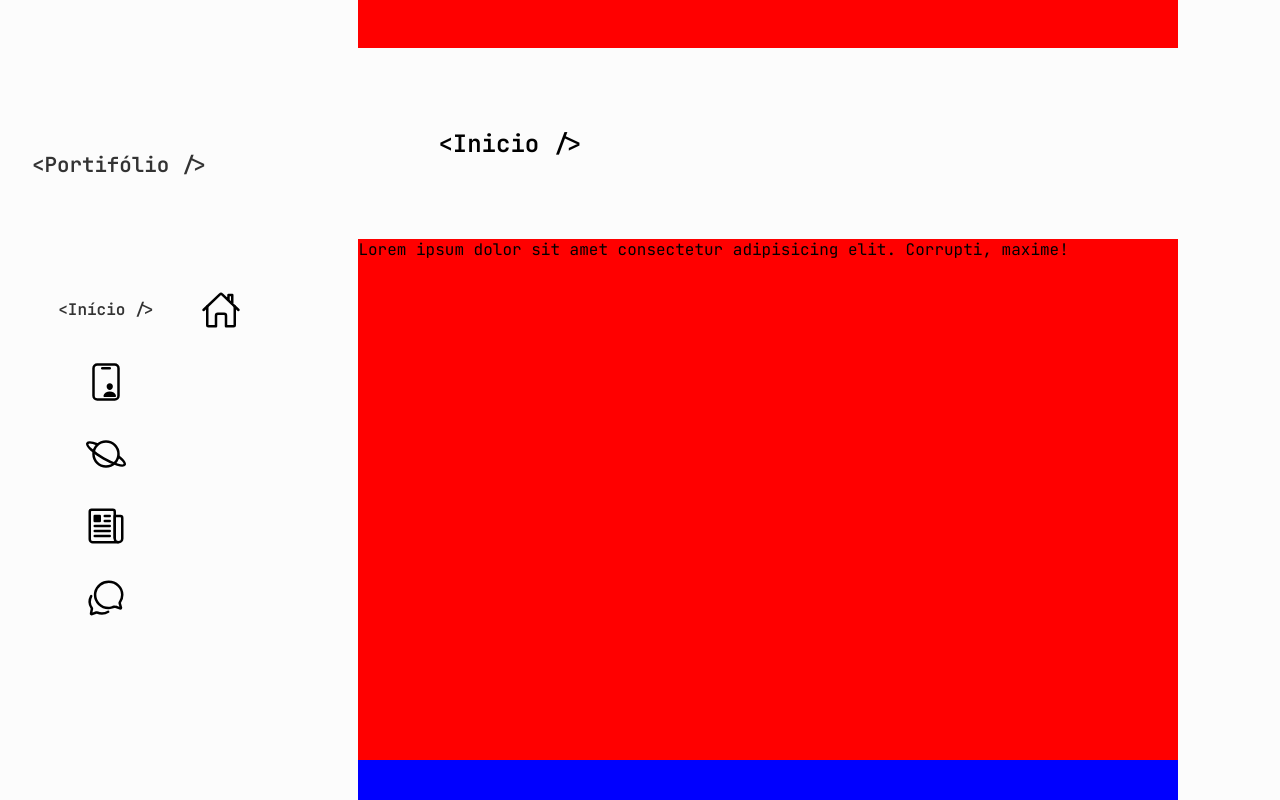
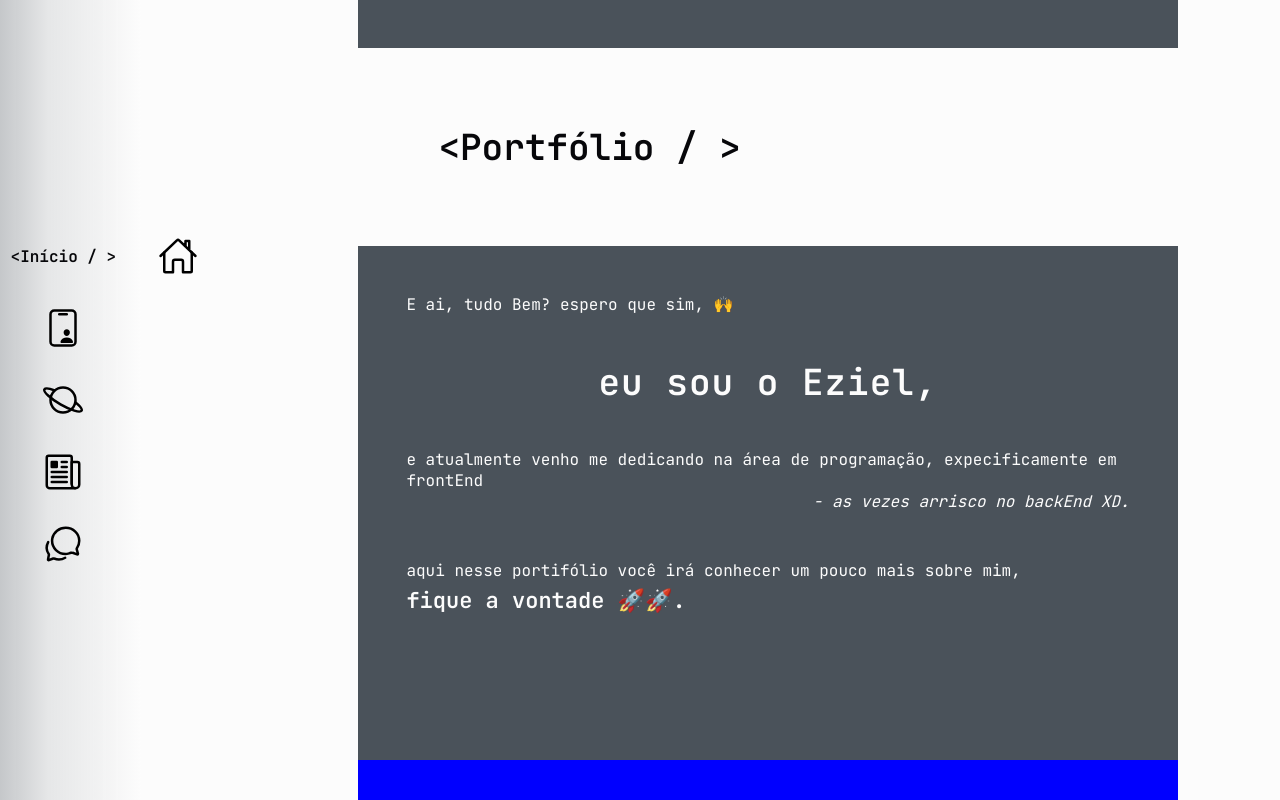
Before and after one commit to eziiel/portfolio, a React (Vite) app: page / in a window 1280 px wide. Shown: the top 800 px of the page. Built offline with nearby package versions, Linux system fonts and the light colour scheme.

Commit message:
end init

```diff
--- /dev/null
+++ b/src/assets/dataText.json
@@ -0,0 +1,14 @@
+[
+  {
+    "tag":"inicio",
+    "nome" :"Eziel",
+    "text":[
+      "E ai, tudo Bem? espero que sim, 🙌",
+      "eu sou o Eziel," ,
+      "e atualmente venho me dedicando na área de programação, expecificamente em frontEnd",
+      "- as vezes arrisco no backEnd XD.",
+      "aqui nesse portifólio você irá conhecer um pouco mais sobre mim,",
+      "fique a vontade 🚀🚀."
+    ]
+  }
+]
--- /dev/null
+++ b/src/assets/mm.tsx
@@ -0,0 +1,9 @@
+import React from "react"
+
+interface Props {
+  text: string;
+}
+
+export const MM = ({ text }: Props): JSX.Element => {
+  return <span>{`<${text} / >`}</span>
+}
--- a/src/components/experiencia/index.tsx
+++ b/src/components/experiencia/index.tsx
@@ -4,7 +4,7 @@ import { Title } from "../../styleds/forComponents/geral"
 
 export const Experiencia: React.FC = () => {
   return (
-    <S.ExperienciaSection>
+    <S.ExperienciaSection id="Experiencia">
       <Title>Experiencia</Title>
       <div>Lorem ipsum dolor sit amet.</div>
     </S.ExperienciaSection>
--- a/src/components/inicio/index.tsx
+++ b/src/components/inicio/index.tsx
@@ -1,15 +1,22 @@
 import React from "react"
 import * as S from "./styled"
 import { Title } from "../../styleds/forComponents/geral"
+import Data from "../../assets/dataText.json"
+import { MM } from "../../assets/mm"
 
 export const Inicio: React.FC = () => {
+  const inicio = Data[0]
+
   return (
-    <S.InicioSection>
-      <Title id="inicio">{`<Inicio />`}</Title>
-      <p>
-        Lorem ipsum dolor sit amet consectetur adipisicing elit. Corrupti,
-        maxime!
-      </p>
+    <S.InicioSection id="Início">
+      <Title>
+        <MM text="Portfólio" />
+      </Title>
+      <S.InicioInfo>
+        {inicio.text.map(text => (
+          <S.Info key={text}>{text}</S.Info>
+        ))}
+      </S.InicioInfo>
     </S.InicioSection>
   )
 }
--- a/src/components/inicio/styled.ts
+++ b/src/components/inicio/styled.ts
@@ -2,7 +2,33 @@ import styled from "styled-components"
 import { Section } from "../../styleds/forComponents/geral"
 
 const InicioSection = styled(Section)`
-  background: red;
+  background: var(--grey);
+  color: var(--light);
 `
 
-export { InicioSection }
+const InicioInfo = styled.article`
+  padding: 3rem;
+  display: flex;
+  flex-direction: column;
+`
+const Info = styled.p`
+  :nth-child(2) {
+    /* color: red; */
+    align-self: center;
+    font: var(--title);
+    padding: 3rem 0;
+    letter-spacing: 1px;
+  }
+  :nth-child(4) {
+    align-self: end;
+    font-style: italic;
+    padding-bottom: 3rem;
+  }
+  :nth-child(6) {
+    padding: 0.5rem 0;
+    font: var(--info);
+    /* align-self: center; */
+  }
+`
+
+export { InicioSection, InicioInfo, Info }
--- a/src/components/navBar/index.tsx
+++ b/src/components/navBar/index.tsx
@@ -2,6 +2,7 @@ import React from "react"
 import * as S from "./styled"
 // import Teste from "../../../public/images/teste.svg"
 import Images from "../../assets/images.json"
+import { MM } from "../../assets/mm"
 
 export const NavBar: React.FC = () => {
   const [menuOpen, setMenuOpen] = React.useState(Number)
@@ -11,15 +12,19 @@ export const NavBar: React.FC = () => {
   }
   return (
     <S.Nav>
-      <S.Title onClick={() => setMenuOpen(0)}>
-        <a href="#inicio">{`<Portifólio />`}</a>
-      </S.Title>
+      {/* <S.Title onClick={() => setMenuOpen(-1)}>
+        <a href="#Início">
+          <MM text="Portfólio" />
+        </a>
+      </S.Title> */}
       <S.Ul>
         {Images.map(({ src, alt, text, id }) => (
           <S.Li key={alt} onClick={() => handleStatusMenu(id)}>
             <S.LinkForPage href={`#${text}`}>
               <S.Img src={src} alt={alt} status={id === menuOpen}></S.Img>
-              <S.SpanMenu status={id === menuOpen}>{`<${text} />`}</S.SpanMenu>
+              <S.SpanMenu status={id === menuOpen}>
+                <MM text={text} />
+              </S.SpanMenu>
             </S.LinkForPage>
           </S.Li>
         ))}
--- a/src/components/navBar/styled.ts
+++ b/src/components/navBar/styled.ts
@@ -12,10 +12,11 @@ interface PropsTitle {
 }
 
 const Nav = styled.nav`
+  width: 11%;
   font-family: "Major Mono Display", monospace;
   font-family: "JetBrains Mono", monospace;
   font-weight: bold;
-  padding: 0 2rem;
+  /* padding: 0 2rem; */
   height: 100vh;
   position: fixed;
   display: flex;
@@ -23,13 +24,22 @@ const Nav = styled.nav`
   justify-content: center;
   align-items: center;
   grid-column: 1;
+  gap: 6rem;
+  background: linear-gradient(
+    to right,
+    #4a525a50,
+    #4a525a20,
+    #4a525a10,
+    var(--light)
+  );
 `
 const Title = styled.span`
   font-weight: bold;
   font-size: 1.3rem;
-  margin-bottom: 5rem;
+  /* margin-bottom: 8rem; */
   a {
     color: #333;
+    font: var(--title2);
   }
 `
 const Ul = styled.ul`
@@ -51,7 +61,7 @@ const Img = styled.img.attrs(({ alt, src, status }: PropsImg) => {
   src
 })`
   width: 40px;
-  transition: 0.4s ease-in;
+  transition: 0.5s ease-in;
 
   ${props =>
     props.status === true &&
@@ -64,7 +74,6 @@ const SpanMenu =
   styled.span <
   PropsTitle >
   `
-  color: #333;
   position: absolute;
   opacity: 0;
   transform: translate3d(-50px, 0, 0);
@@ -81,7 +90,7 @@ const SpanMenu =
 
 const LinkForPage = styled.a`
   /* background: blue; */
-  width: 85%;
+  width: 90%;
   display: flex;
   justify-content: center;
   align-items: center;
--- a/src/components/sobre/index.tsx
+++ b/src/components/sobre/index.tsx
@@ -4,7 +4,7 @@ import { Title } from "../../styleds/forComponents/geral"
 
 export const Sobre: React.FC = () => {
   return (
-    <S.SobreSection>
+    <S.SobreSection id="Sobre">
       <Title>Sobre</Title>
       <div>
         Lorem ipsum dolor sit, amet consectetur adipisicing elit. Ipsam, non.
--- a/src/styleds/forComponents/geral.ts
+++ b/src/styleds/forComponents/geral.ts
@@ -6,12 +6,16 @@ const Section = styled.section`
   display: flex;
   flex-direction: column;
   height: 95vh;
+  transition: ease-in-out 0.5s;
+  animation: 0.5s;
 `
 const Title = styled.h1`
   width: 100%;
   background-color: var(--light);
   padding: 5rem;
   margin-top: 3rem;
+  color: var(--dark-blue) !important;
+  font: var(--title);
 `
 
 export { Section, Title }
--- a/src/styleds/global.ts
+++ b/src/styleds/global.ts
@@ -1,5 +1,9 @@
 import { createGlobalStyle } from "styled-components"
 
+function pixelsToRem(...values: number[]): string {
+  // eslint-disable-next-line no-return-assign, no-param-reassign
+  return values.reduce((a, i) => (a += `${i / 16}rem `), "").trim()
+}
 const Global = createGlobalStyle`
 
 *{
@@ -13,6 +17,7 @@ li,ul{
 a{
   text-decoration: none;
   display: inline-block;
+  color: var(--dark-blue);
 }
 img{
   display: block;
@@ -28,7 +33,15 @@ img{
 
 
   //fonts
-
+  --title:normal 700 ${pixelsToRem(36)}/${pixelsToRem(
+  38
+)} "JetBrains Mono", monospace;
+  --title2:normal 700 ${pixelsToRem(24)}/${pixelsToRem(
+  32
+)} "JetBrains Mono", monospace;
+  --info:normal 700 ${pixelsToRem(22)}/${pixelsToRem(
+  24
+)} "JetBrains Mono", monospace;
 
 }
 body{
@@ -36,6 +49,8 @@ body{
   font-family: "JetBrains Mono", monospace;
   height: 1500px;
   background: var(--light);
+  color: var(--dark-blue);
+
 }
 
 `
```
Also changed, not shown: src/pageIndex.tsx (deleted, +0 -19 lines), data.txt.
